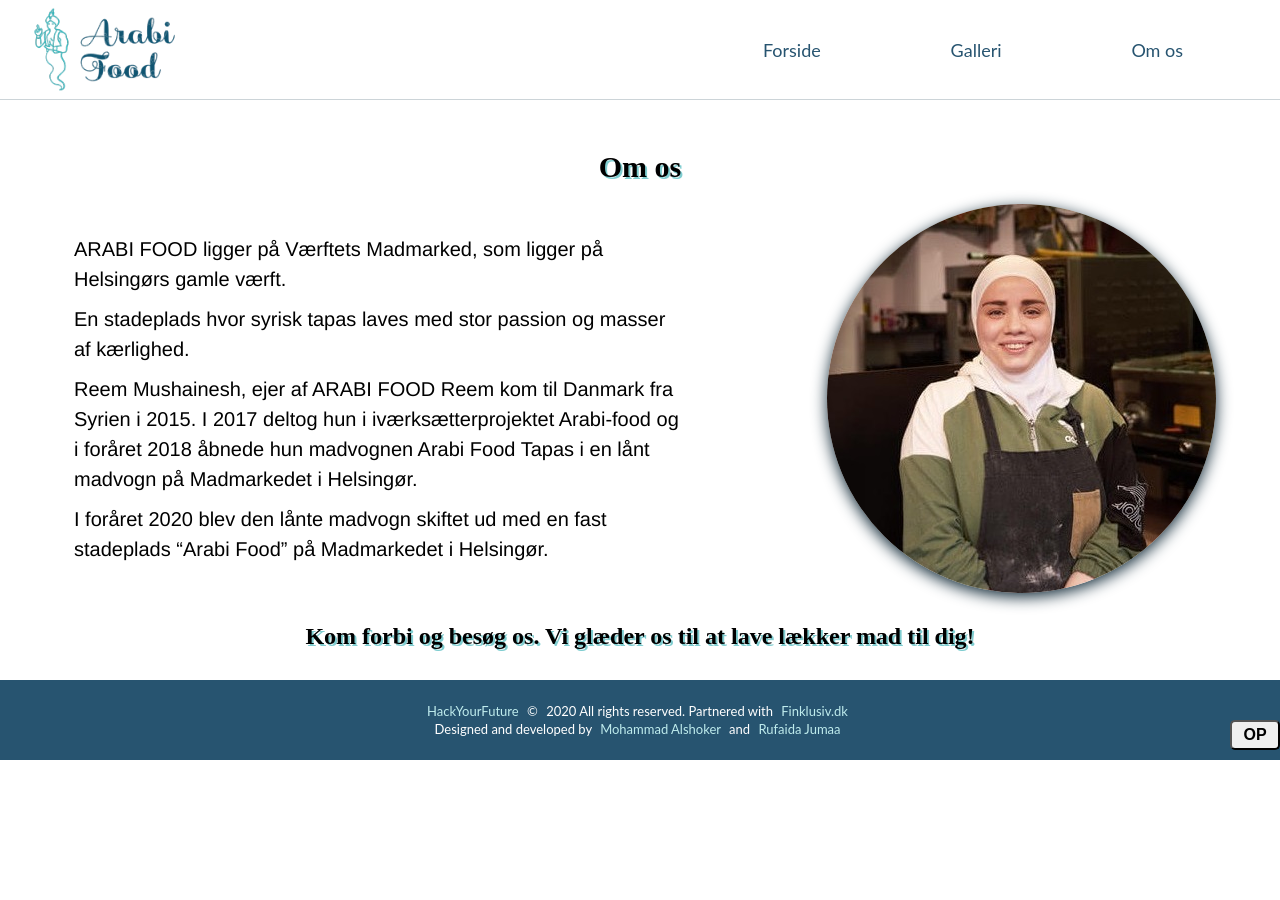
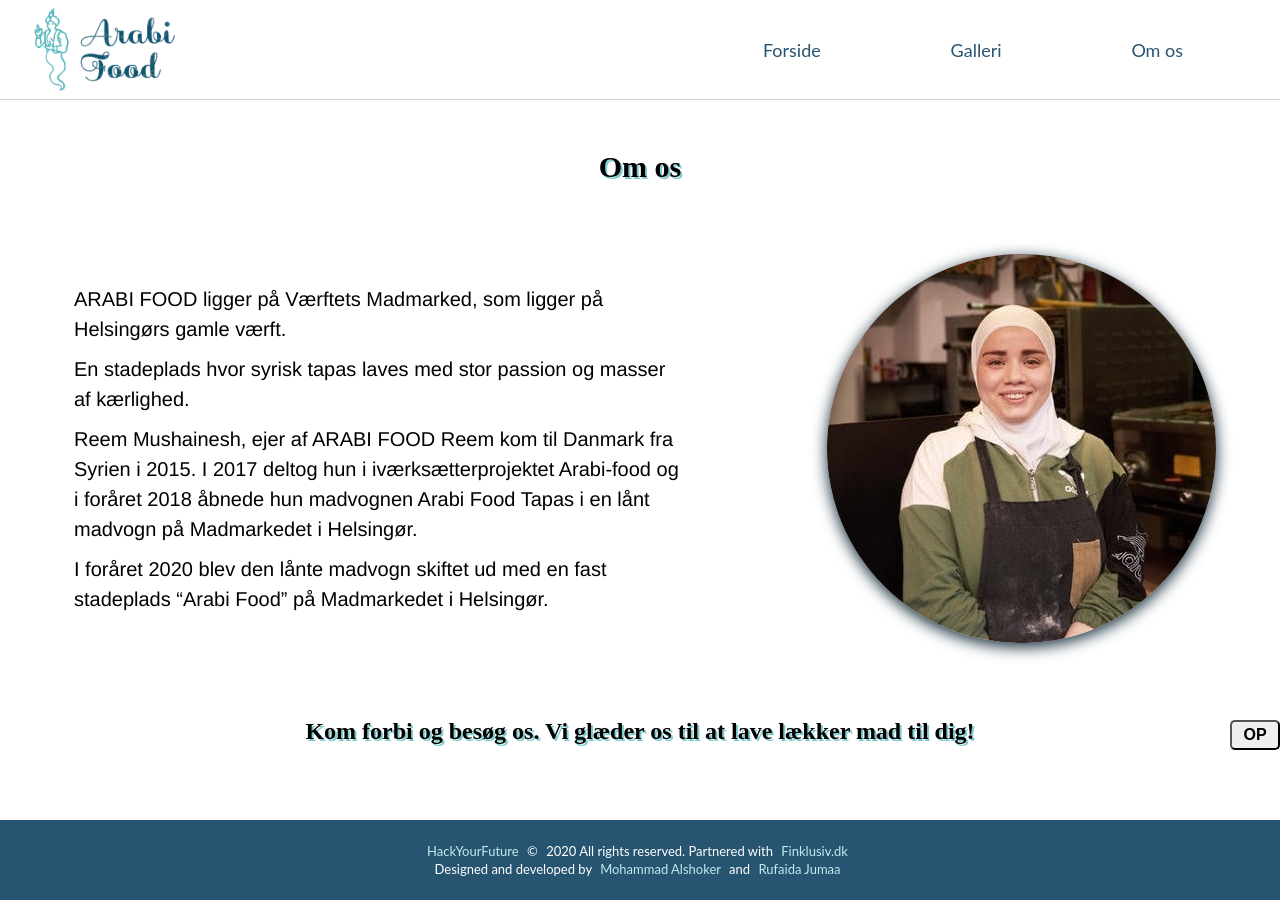
Before and after one commit to rufaidaju/ArabiFoodTapas, a React (Create React App) app: page /about in a window 1280 px wide. Before the commit the page ends 800 px from the top, so only its background shows below. Built offline with nearby package versions, Linux system fonts and the light colour scheme.

Commit message:
Fix the footer in om os

```diff
--- a/src/App.css
+++ b/src/App.css
@@ -477,7 +477,15 @@ a {
 }
 
 /* -- responsive design -- */
+@media only screen and (min-width: 992px) {
+  .about-info{
+    margin-top:50px;
+  }
+  .about-container h3{
+    margin: 75px;
+  }
 
+}
 @media only screen and (max-width: 992px) {
   .navbar ul {
     width: 450px;
@@ -589,6 +597,9 @@ a {
   .contact-info p {
     font-size: 16px;
   }
+  .about-container h3{
+    font-size: 20px;
+  }
 }
 
 @media only screen and (max-width: 480px) {
```
